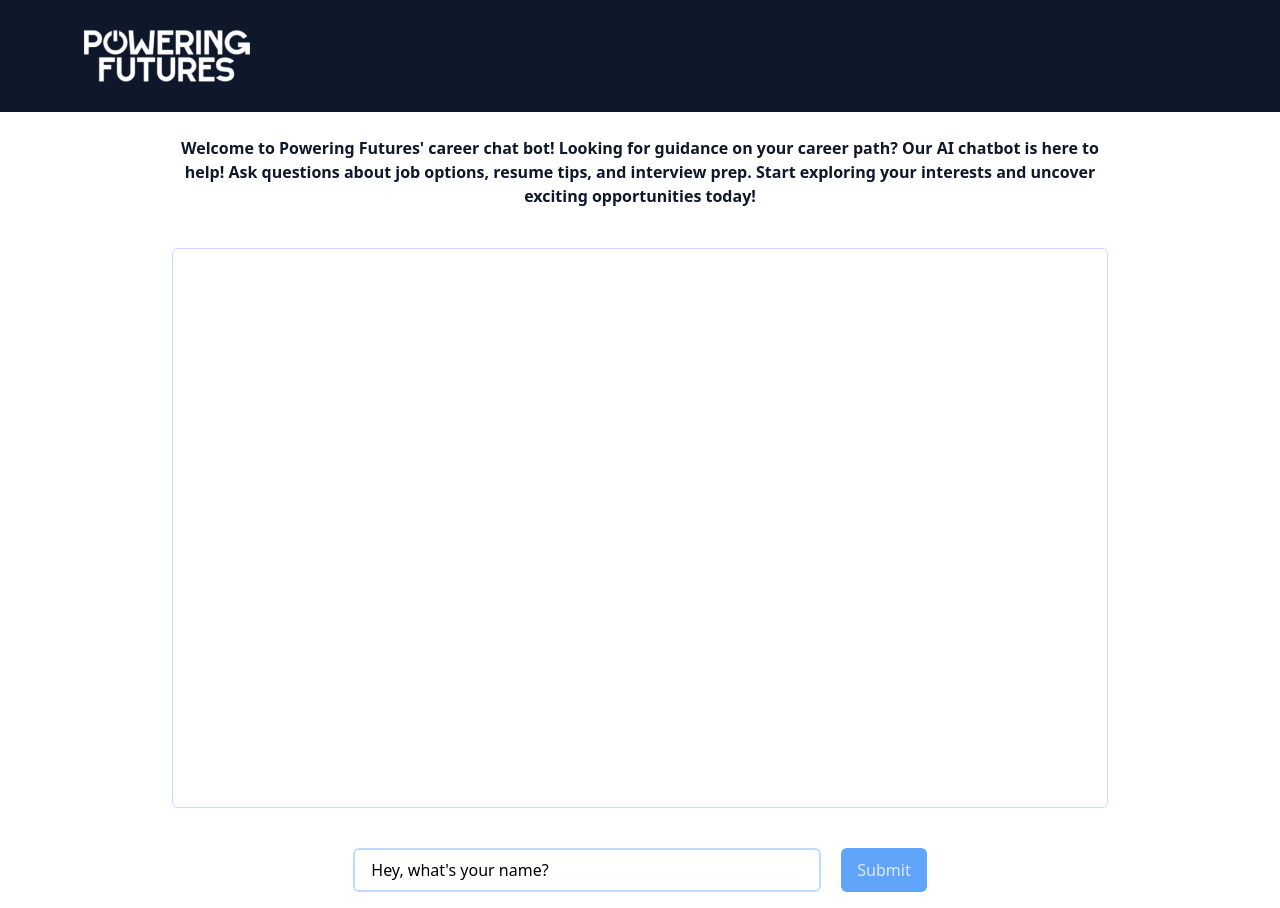
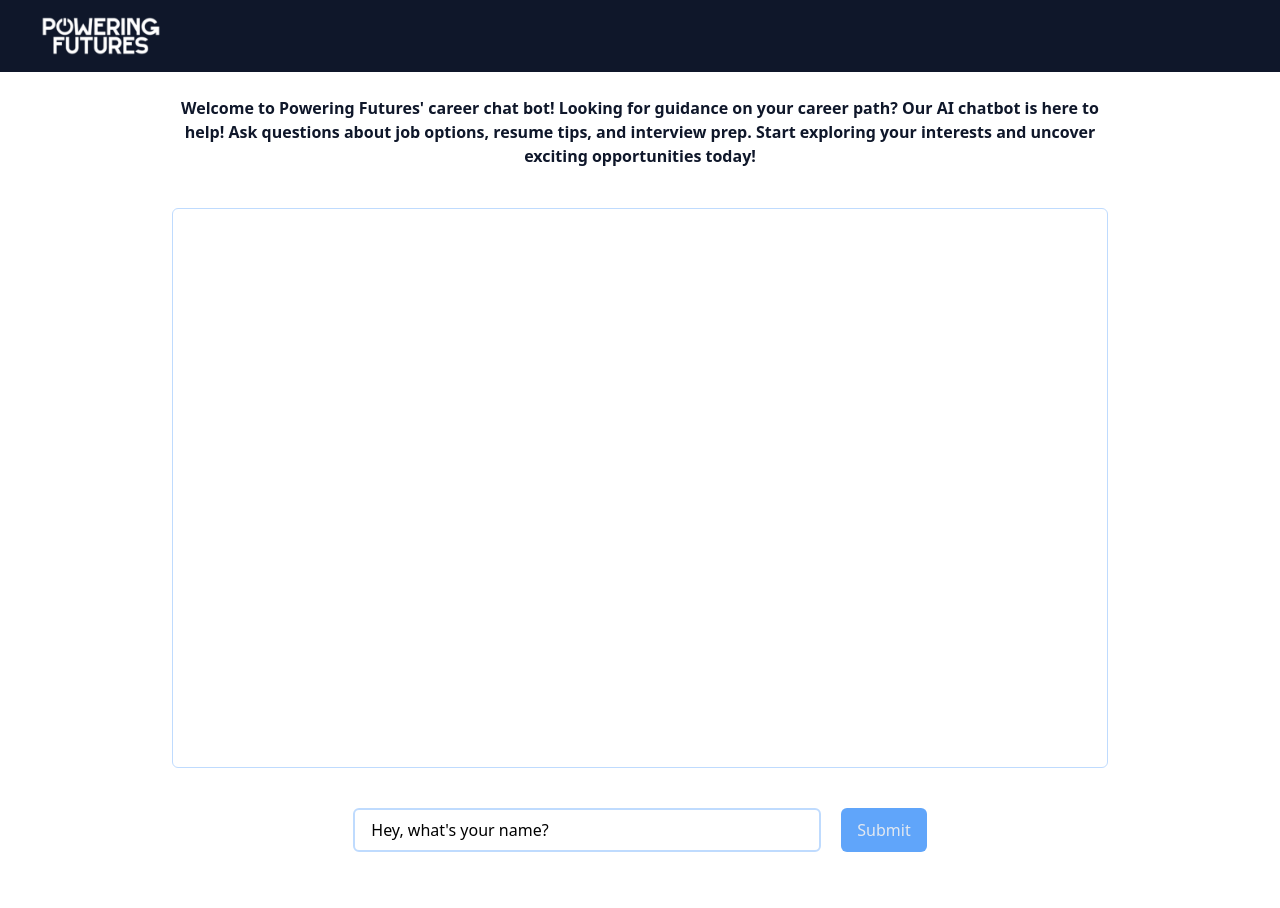
Before and after one commit to AparnaAbbina/averagejoe, a React (Create React App) app: page / in a window 1280 px wide. After the commit the page ends 868 px from the top, so only its background shows below. Built offline with nearby package versions, Linux system fonts and the light colour scheme.

Commit message:
Powering Futures Favicon and logo

```diff
--- a/public/index.html
+++ b/public/index.html
@@ -2,6 +2,7 @@
 <html lang="en">
   <head>
     <meta charset="utf-8" />
+    <link rel="icon" href="%PUBLIC_URL%/favicon.ico" />
     <meta name="viewport" content="width=device-width, initial-scale=1" />
     <meta name="theme-color" content="#000000" />
     <meta
@@ -22,7 +23,7 @@
       work correctly both with client-side routing and a non-root public URL.
       Learn how to configure a non-root public URL by running `npm run build`.
     -->
-    <title>React App</title>
+    <title>Powering Futures</title>
   </head>
   <body>
     <noscript>You need to enable JavaScript to run this app.</noscript>
--- a/src/App.jsx
+++ b/src/App.jsx
@@ -57,8 +57,8 @@ function App() {
 
 	return (
 		<main className="w-screen h-screen grid grid-rows-auto-1fr gap-2">
-			<nav className="w-full h-fit p-4 md:pl-20 bg-slate-900 h-fit">
-				<img className="h-[80px]" src="/PowerFuture.png" alt="logo" />
+			<nav className="w-full h-fit p-2 md:pl-10 bg-slate-900 h-fit">
+				<img className="h-[56px]" src="/PowerFuture.png" alt="logo" />
 			</nav>
 			<section className="w-full p-4 flex flex-col gap-2 items-center">
 				<p className="font-bold text-slate-900 w-3/4 text-center">
```
Also changed, not shown: 1 other file (tests, documents, lock files or other folders).
